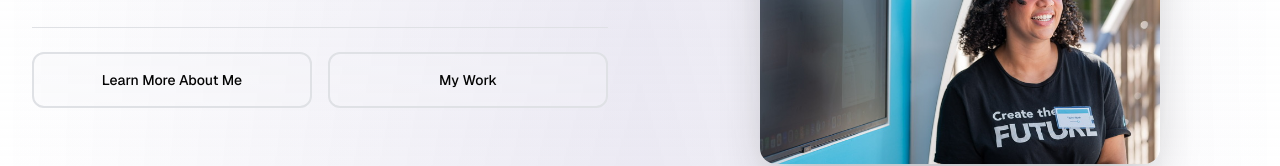
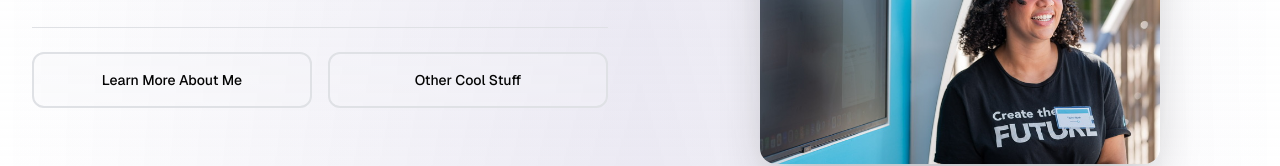
Before and after one commit to taylorbush35/tb-pm-portfolio, a Next.js app: page / in a window 1280 px wide. Shown: the part 1253-1419 px from the top of the page. Built offline with nearby package versions, Linux system fonts and the light colour scheme.

Commit message:
Updated CTA on home page

```diff
--- a/app/page.tsx
+++ b/app/page.tsx
@@ -91,7 +91,7 @@ export default function HomePage() {
                     className="group flex flex-col items-center justify-center space-y-2 rounded-xl border-2 border-border bg-muted/30 p-4 transition-all duration-300 hover:border-primary/50 hover:bg-primary/10 hover:shadow-lg hover:shadow-primary/10"
                   >
                     <p className="text-center text-sm font-medium text-foreground transition-colors duration-300 group-hover:text-primary">
-                      My Work
+                      Other Cool Stuff
                     </p>
                   </Link>
                 </div>
```
